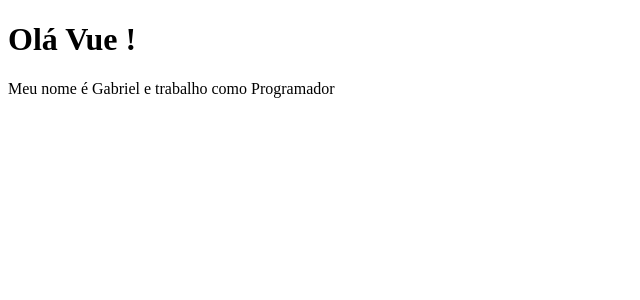
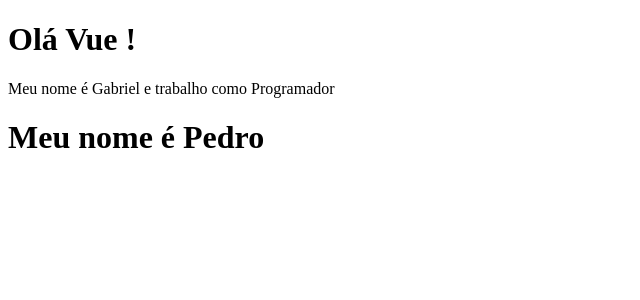
Before and after one commit to gabrielNunesKlein/Vue-Js, a Vue app in the folder 2_projeto_vue/: page / in a window 1280 px wide. Shown: the top 300 px of the page, without its empty margins (0-640 px from the left). Built offline with nearby package versions, Linux system fonts and the light colour scheme.

Commit message:
Lifecycle hooks

```diff
--- a/2_projeto_vue/src/App.vue
+++ b/2_projeto_vue/src/App.vue
@@ -1,13 +1,16 @@
 <template>
   <PrimeiroComponente />
+  <Lifercycle />
 </template>
 
 <script>
 import PrimeiroComponente from './components/PrimeiroComponente.vue';
+import Lifercycle from './components/Lifecycle.vue';
   export default {
     name: "App",
     components: {
-      PrimeiroComponente
+      PrimeiroComponente,
+      Lifercycle
     }
   }
 </script>
--- /dev/null
+++ b/2_projeto_vue/src/components/Lifecycle.vue
@@ -0,0 +1,25 @@
+<template>
+    <h1>Meu nome é {{ nome }}</h1>
+</template>
+
+<script>
+export default {
+    name: 'Lifecycle',
+    data(){
+        return {
+            nome: 'Ainda não sei'
+        }
+    },
+    created(){
+        setTimeout(() => {
+            this.nome = 'Gabriel'
+        }, 1000);
+
+    },
+    mounted(){
+        setTimeout(() => {
+            this.nome = 'Pedro'
+        }, 2000);
+    }
+}
+</script>
```
Also changed, not shown: 2_projeto_vue/src/components/PrimeiroComponente.vue (line endings or trailing spaces).
